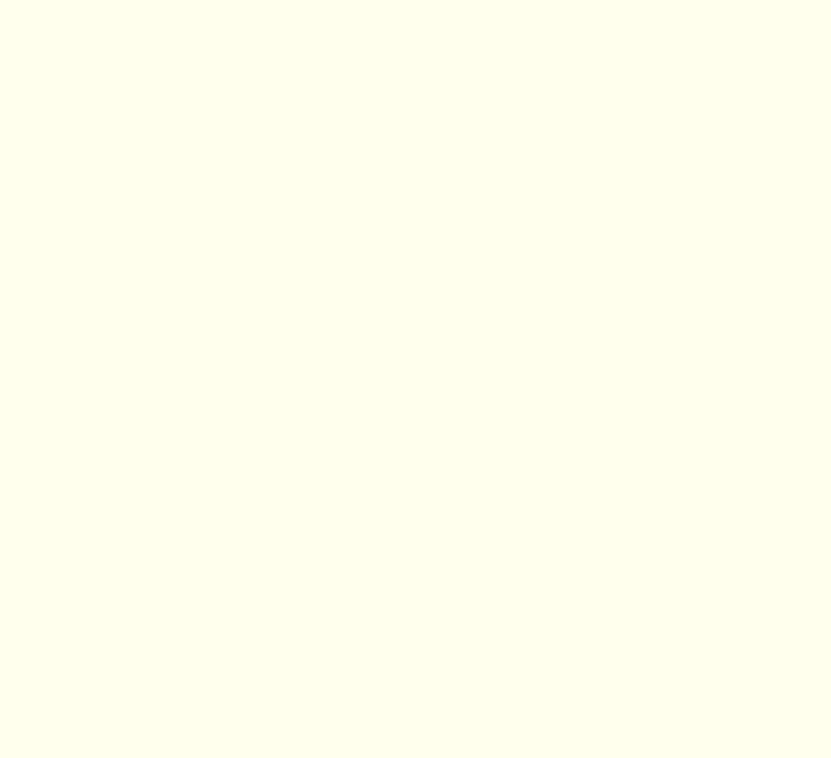
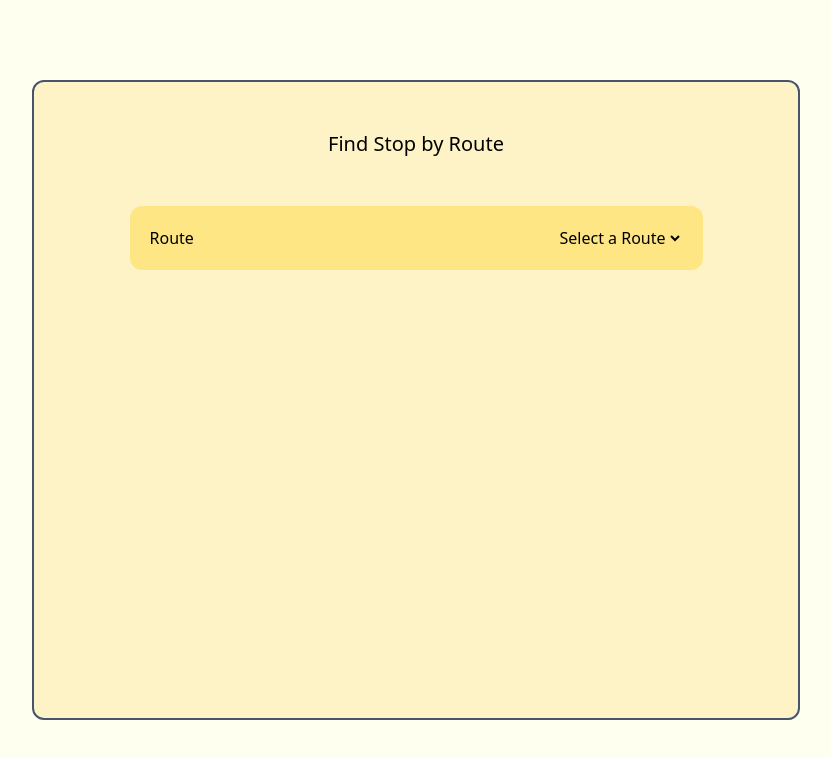
Before and after one commit to pan-cynthia/transit, a React (Vite) app in the folder frontend/: page /search in a window 1280 px wide. Before the commit this address had no page. Shown: the top 758 px of the page, without its empty margins (224-1055 px from the left). Built offline with nearby package versions, Linux system fonts and the light colour scheme.

Commit message:
create new page to manually find stop by route not by user location

```diff
--- a/frontend/src/App.jsx
+++ b/frontend/src/App.jsx
@@ -1,10 +1,12 @@
 import { Route, Routes } from 'react-router-dom';
 import Home from './pages/Home';
+import Search from './pages/Search';
 
 const App = () => {
   return (
     <Routes>
       <Route path="/" element={<Home />} />
+      <Route path="/search" element={<Search />} />
     </Routes>
   );
 };
--- /dev/null
+++ b/frontend/src/components/DropDown.jsx
@@ -0,0 +1,9 @@
+const DropDown = () => {
+  return (
+    <select>
+      <option value="">Select a Route</option> {/* Default */}
+    </select>
+  );
+};
+
+export default DropDown;
--- /dev/null
+++ b/frontend/src/pages/Search.jsx
@@ -0,0 +1,17 @@
+import DropDown from '../components/DropDown';
+
+const Search = () => {
+  return (
+    <div className="mx-auto flex h-screen w-3/5 flex-col justify-center">
+      <div className="flex h-[80vh] flex-col items-center rounded-xl border-2 border-slate-600 bg-amber-100">
+        <h2 className="mt-7 p-5 text-xl font-medium">Find Stop by Route</h2>
+        <div className="mt-7 flex w-3/4 justify-between rounded-xl bg-amber-200 p-5">
+          <label className="font-medium">Route</label>
+          <DropDown />
+        </div>
+      </div>
+    </div>
+  );
+};
+
+export default Search;
```
